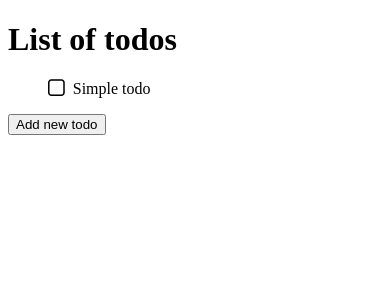
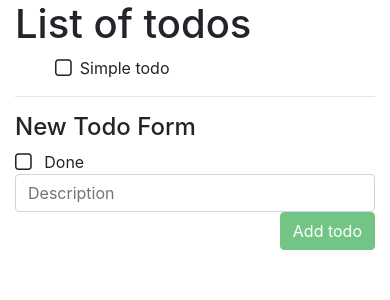
Before and after one commit to amwebexpert/poc-ctx-with-hooks, a React (Create React App) app: page / in a window 390 px wide. Shown: the top 300 px of the page. Built offline with nearby package versions, Linux system fonts and the light colour scheme.

Commit message:
Added responsive style

```diff
--- a/public/index.html
+++ b/public/index.html
@@ -4,9 +4,11 @@
 <head>
   <meta charset="utf-8" />
   <meta name="viewport" content="width=device-width, initial-scale=1" />
+
   <title>POC Context & Hooks</title>
 
   <link rel="stylesheet" href="https://cdnjs.cloudflare.com/ajax/libs/font-awesome/4.7.0/css/font-awesome.min.css">
+  <link rel="stylesheet" href="https://maxcdn.bootstrapcdn.com/bootstrap/4.4.1/css/bootstrap.min.css">
 
   <style>
     .clickable-item {
@@ -18,6 +20,10 @@
 
 <body>
   <div id="root"></div>
+
+  <script src="https://ajax.googleapis.com/ajax/libs/jquery/3.4.1/jquery.min.js"></script>
+  <script src="https://cdnjs.cloudflare.com/ajax/libs/popper.js/1.16.0/umd/popper.min.js"></script>
+  <script src="https://maxcdn.bootstrapcdn.com/bootstrap/4.4.1/js/bootstrap.min.js"></script>
 </body>
 
 </html>
--- a/src/components/App.tsx
+++ b/src/components/App.tsx
@@ -1,18 +1,14 @@
 import React, { useContext } from 'react';
-import uuid from 'uuid/v1';
 import { Todo, TodoContext } from '../contexts/TodosContext';
 import './App.css';
 import { Checkbox } from './checkbox/Checkbox';
+import { TodoForm } from './todo-form/TodoForm';
 
 const App: React.FC = () => {
-  const { todos, addTodo, toggleTodo } = useContext(TodoContext) as any;
-  const addNewTodo = () => {
-    const id = uuid();
-    addTodo({ description: `Another todo - ${id.split('-')[0]}`, done: false, id: id });
-  };
+  const { todos, toggleTodo } = useContext(TodoContext) as any;
 
   return (
-    <div>
+    <div className="container">
       <h1>List of todos</h1>
       <ul>
         {todos.map((todo: Todo) => {
@@ -27,7 +23,7 @@ const App: React.FC = () => {
         })}
       </ul>
 
-      <button onClick={addNewTodo}>Add new todo</button>
+      <TodoForm />
     </div>
   );
 }
--- /dev/null
+++ b/src/components/todo-form/TodoForm.tsx
@@ -0,0 +1,54 @@
+import React, { useContext, useState } from 'react';
+import uuid from 'uuid/v1';
+import { Todo, TodoContext } from '../../contexts/TodosContext';
+import { Checkbox } from '../checkbox/Checkbox';
+
+export const TodoForm = () => {
+    const { addTodo } = useContext(TodoContext) as any;
+    const [description, setDescription] = useState('');
+    const [done, setDone] = useState(false);
+
+    const addTodoClick = (e: React.MouseEvent<HTMLElement, MouseEvent>) => {
+        e.preventDefault();
+
+        if (description.trim().length === 0) {
+            return;
+        }
+
+        const todo: Todo = { description: description.trim(), done: done, id: uuid() };
+        addTodo(todo);
+
+        setDescription('');
+        setDone(false);
+    };
+
+    const toggleDone = () => {
+        setDone(!done);
+    }
+
+    return (
+        <form className="form-horizontal">
+            <hr />
+
+            <h4>New Todo Form</h4>
+
+            <div className="row">
+                <div className="col-md-6">
+
+                    <span><Checkbox selected={done} onClick={toggleDone} /> Done</span>
+
+                    <input type="text" className="form-control" placeholder="Description" value={description}
+                        onChange={(e: React.ChangeEvent<HTMLInputElement>) => setDescription(e.target.value)}
+                    />
+
+                    <div className="text-right">
+                        <button className="btn btn-success" onClick={addTodoClick} disabled={description.trim().length === 0}>
+                            Add todo
+                        </button>
+                    </div>
+
+                </div>
+            </div>
+        </form>
+    );
+};
```
